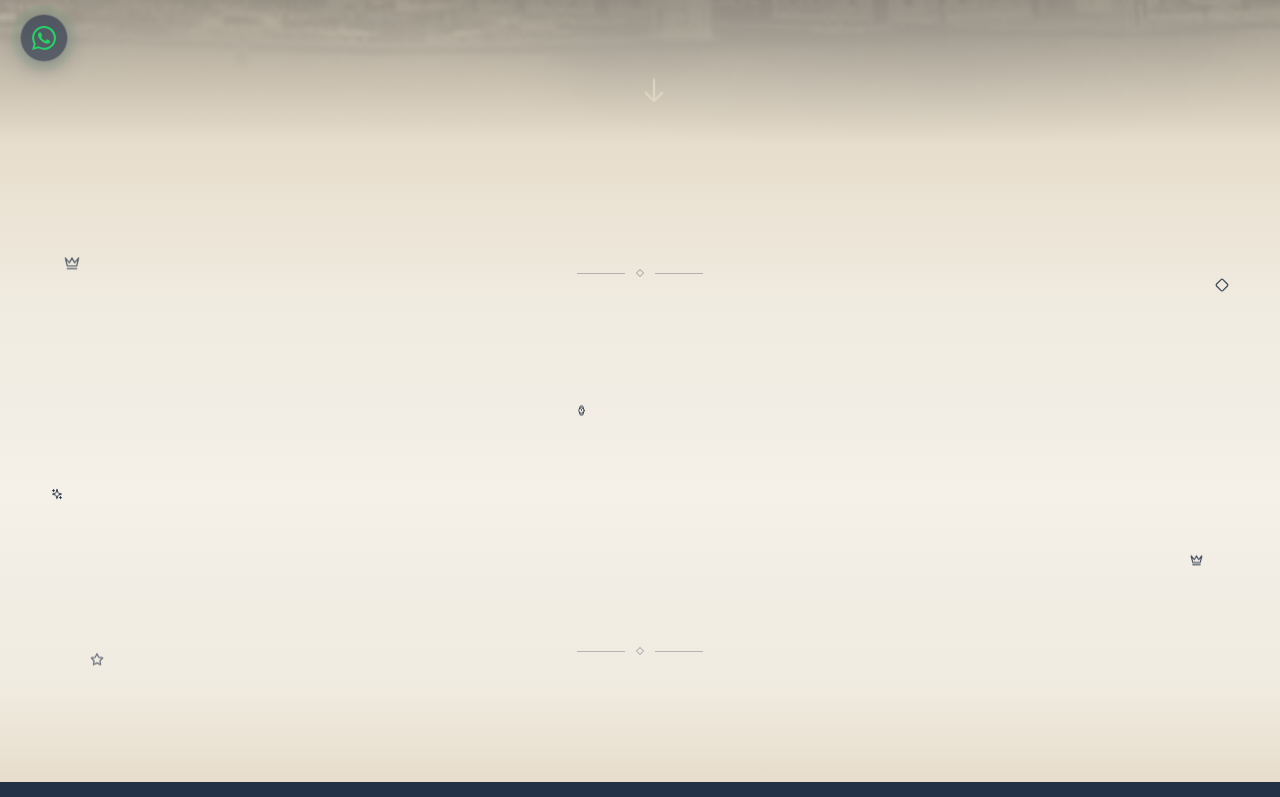
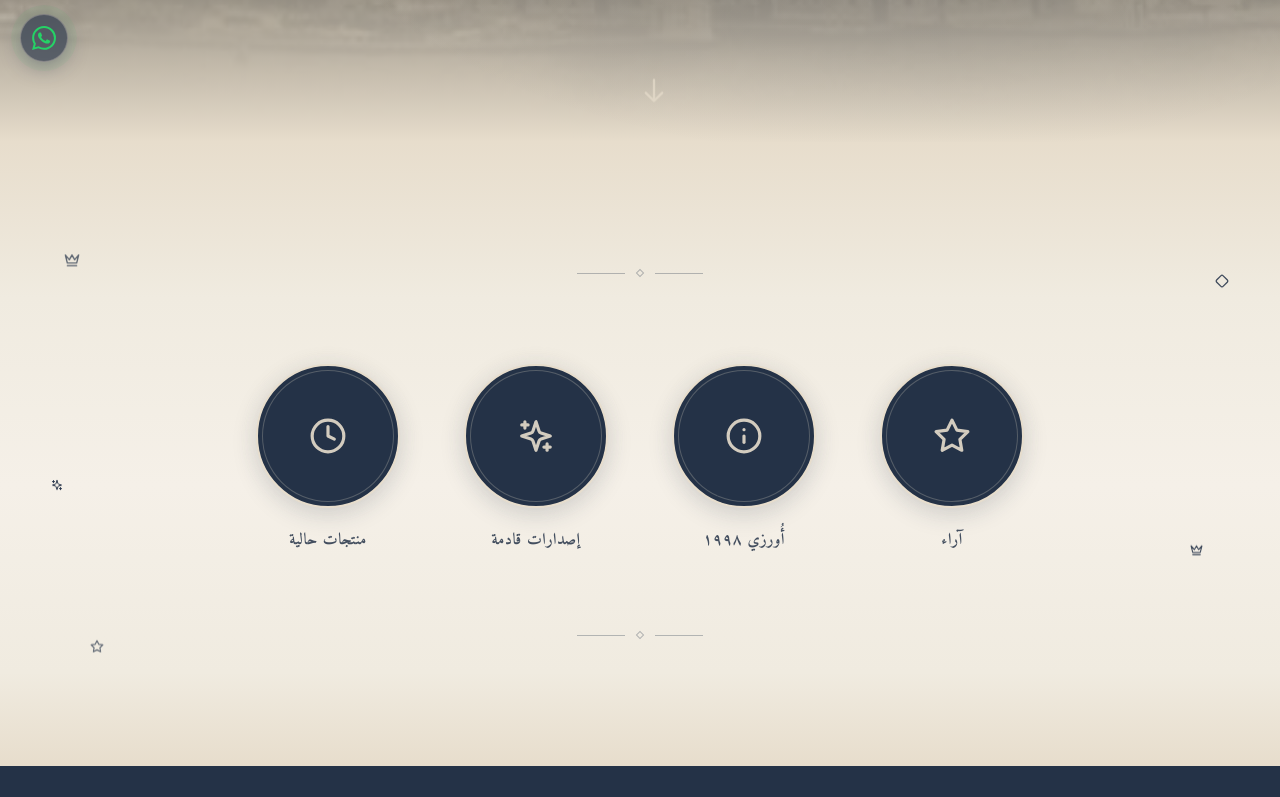
Before and after one commit to boltno19-creator/orziiiz, a React (Vite) app: page / in a window 1280 px wide. Shown: the part 658-1455 px from the top of the page. Built offline with nearby package versions, Linux system fonts and the light colour scheme.

Commit message:
Center highlights and scroll arrow

```diff
--- a/src/components/Hero/Hero.tsx
+++ b/src/components/Hero/Hero.tsx
@@ -73,9 +73,9 @@ export default function Hero() {
       </div>
 
       {/* Scroll indicator */}
-      <div className="absolute bottom-8 left-1/2 transform -translate-x-1/2 z-10 animate-bounce">
+      <div className="absolute bottom-8 left-1/2 -translate-x-1/2 z-10 animate-bounce flex justify-center">
         <svg
-          className="w-7 h-7 text-[#e7ddcc] opacity-70"
+          className="w-7 h-7 text-[#e7ddcc] opacity-70 block"
           fill="none"
           stroke="currentColor"
           viewBox="0 0 24 24"
--- a/src/components/HighlightsSection.tsx
+++ b/src/components/HighlightsSection.tsx
@@ -150,21 +150,8 @@ export default function HighlightsSection({ onStoryOpen }: HighlightsSectionProp
       </div>
 
       <div className="relative z-10 max-w-6xl mx-auto px-4">
-        {/* Desktop: circles split to left/right ends */}
-        <div className="hidden md:flex items-start justify-between py-8 gap-8 lg:gap-12 animate-luxury-fade-up">
-          {/* Right side (RTL): 3 story circles */}
-          <div className="flex gap-8 lg:gap-12 items-start py-2">
-            {storyHighlights.map(renderCircle)}
-          </div>
-
-          {/* Left side (RTL): product circle */}
-          <div className="flex items-start py-2">
-            {renderCircle(productHighlight)}
-          </div>
-        </div>
-
-        {/* Mobile/Tablet: circles stacked vertically */}
-        <div className="md:hidden flex flex-col items-center w-full gap-6 py-4 animate-luxury-fade-up">
+        {/* All screens: 4 circles centered together */}
+        <div className="flex flex-wrap justify-center items-center gap-6 md:gap-8 lg:gap-12 py-8 mx-auto animate-luxury-fade-up">
           {storyHighlights.map(renderCircle)}
           {renderCircle(productHighlight)}
         </div>
```
